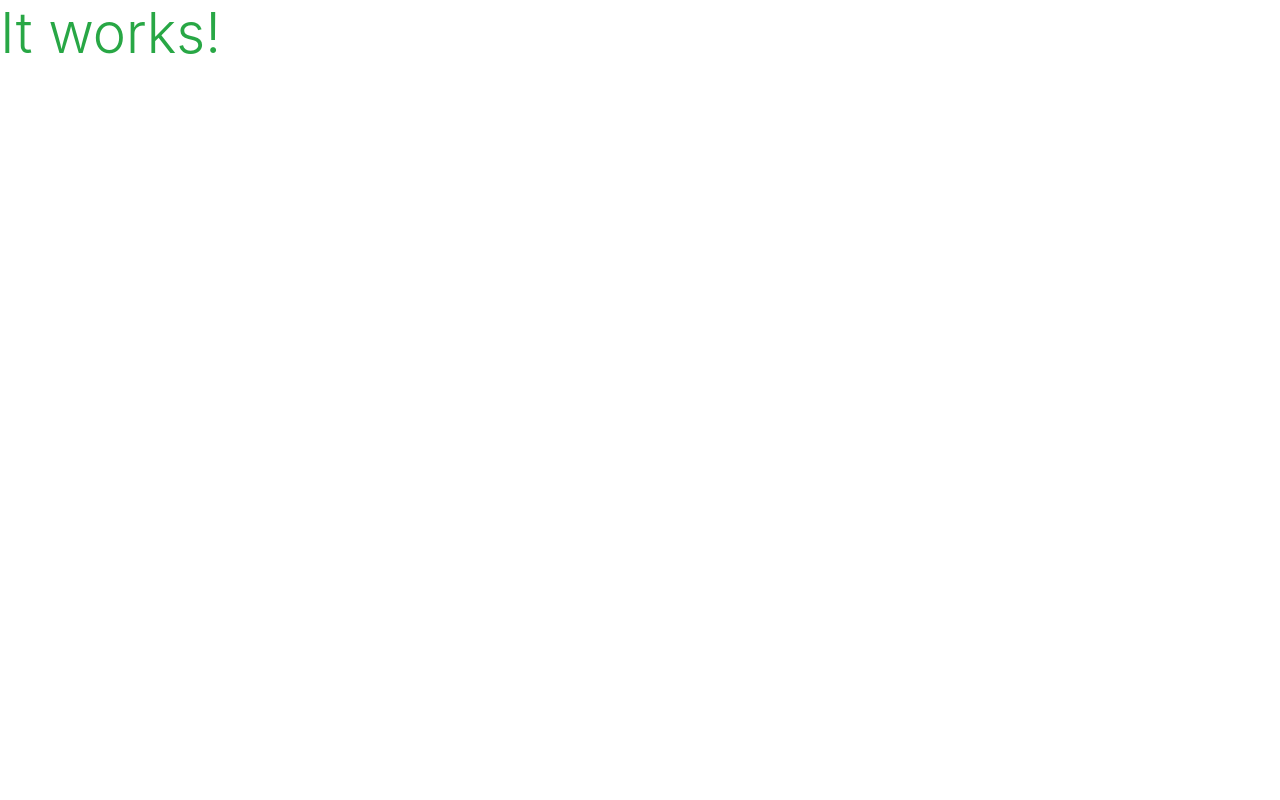
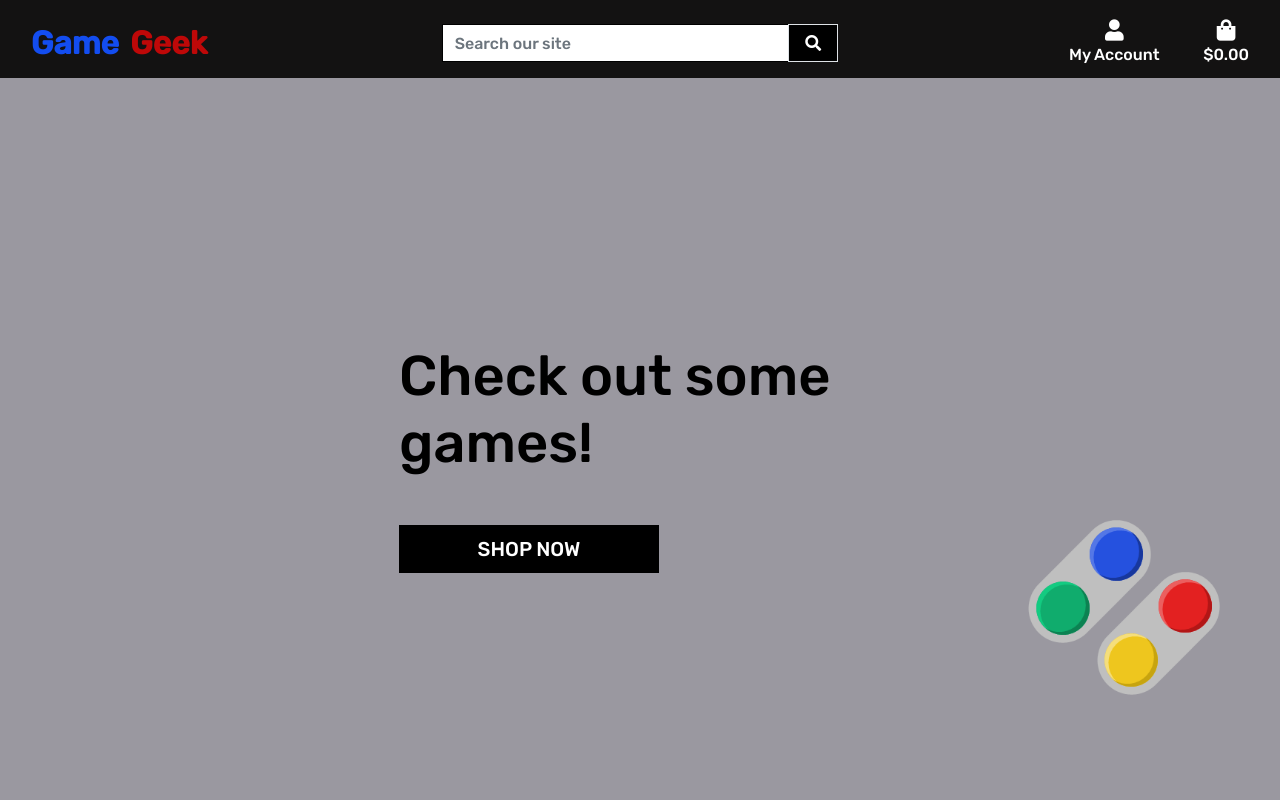
Before and after one commit to Harbs1999/game_geek, a Django app: page / in a window 1280 px wide. Before the commit the page is almost empty. Run offline with Django 3.2, Linux system fonts and the light colour scheme; some libraries are stand-ins or nearby versions.

Commit message:
Added homepage header, nav and css

```diff
--- a/game_geek/settings.py
+++ b/game_geek/settings.py
@@ -147,6 +147,10 @@ USE_TZ = True
 # https://docs.djangoproject.com/en/3.2/howto/static-files/
 
 STATIC_URL = '/static/'
+STATICFILES_DIRS = (os.path.join(BASE_DIR, 'static'),)
+
+MEDIA_URL = '/media/'
+MEDIA_ROOT = os.path.join(BASE_DIR, 'media')
 
 # Default primary key field type
 # https://docs.djangoproject.com/en/3.2/ref/settings/#default-auto-field
--- a/game_geek/urls.py
+++ b/game_geek/urls.py
@@ -15,9 +15,11 @@ Including another URLconf
 """
 from django.contrib import admin
 from django.urls import path, include
+from django.conf import settings
+from django.conf.urls.static import static
 
 urlpatterns = [
     path('admin/', admin.site.urls),
     path('accounts/', include('allauth.urls')),
     path('', include('home.urls')),
-]
+] + static(settings.MEDIA_URL, document_root=settings.MEDIA_ROOT)
--- a/home/templates/home/index.html
+++ b/home/templates/home/index.html
@@ -1,6 +1,27 @@
 {% extends "base.html" %}
 {% load static %}
 
+{% block page_header %}
+    <div class="container header-container">
+        <div class="row">
+            <div class="col"></div>
+        </div>
+    </div>
+{% endblock %}
+
 {% block content %}
-    <h1 class="display-4 text-success">It works!</h1>
+    <div class="container h-100 ">
+        <div class="row h-100 justify-content-center">
+            <div class="col-7 col-md-6 my-auto">
+                <h1 class="display-4 logo-font text-black">
+                    Check out some games!
+                </h1>
+                <div class="my-5">
+                    <h4>
+                        <a href="" class="shop-now-button btn btn-lg rounded-0 text-uppercase">Shop Now</a>
+                    </h4>
+                </div>
+            </div>
+        </div>
+    </div>
 {% endblock %}
--- a/home/urls.py
+++ b/home/urls.py
@@ -1,4 +1,3 @@
-from django.contrib import admin
 from django.urls import path
 from . import views
 
--- a/home/views.py
+++ b/home/views.py
@@ -2,8 +2,8 @@ from django.shortcuts import render
 
 # Create your views here.
 
+
 def index(request):
     """ Renders the home page """
 
-
     return render(request, 'home/index.html')
--- /dev/null
+++ b/static/css/base.css
@@ -0,0 +1,89 @@
+html {
+    height: 100%;
+}
+
+body {
+    background: url('/media/bg-img.png') no-repeat center center fixed;
+    background-size: cover;
+    height: calc(100vh - 164px);
+    color: #555;
+    font-family: 'Rubik', sans-serif !important;
+}
+
+#topnav {
+    background-color: rgb(19, 18, 18);
+}
+
+.logo-1 {
+    color: rgba(19, 79, 245, 0.979);
+}
+
+.logo-2 {
+    color: rgba(194, 8, 8, 0.979);
+}
+
+/* from Bulma */
+.icon {
+    align-items: center;
+    display: inline-flex;
+    justify-content: center;
+    height: 1.5rem;
+    width: 1.5rem;
+}
+
+.main-logo-link {
+    width: fit-content;
+}
+
+.shop-now-button {
+    background: black;
+    color: white;
+    min-width: 260px;
+}
+
+.btn-black {
+    background: black;
+    color: white;
+}
+
+.shop-now-button:hover,
+.shop-now-button:active,
+.shop-now-button:focus,
+.btn-black:hover,
+.btn-black:active,
+.btn-black:focus {
+    background: #222;
+    color: white;
+}
+
+.text-black {
+    color: #000 !important;
+}
+
+.border-black {
+    border: 1px solid black !important;
+}
+
+/* -------------------------------- Media Queries */
+
+/* Slightly larger container on xl screens */
+@media (min-width: 1200px) {
+  .container {
+    max-width: 80%;
+  }
+}
+
+/* fixed top navbar only on medium and up */
+@media (min-width: 992px) {
+    .fixed-top-desktop-only {
+        position: fixed;
+        top: 0;
+        right: 0;
+        left: 0;
+        z-index: 1030;
+    }
+
+    .header-container {
+        padding-top: 164px;
+    }
+}
--- a/templates/base.html
+++ b/templates/base.html
@@ -15,6 +15,10 @@
 
     {% block corecss %}
     <link rel="stylesheet" href="https://stackpath.bootstrapcdn.com/bootstrap/4.4.1/css/bootstrap.min.css" integrity="sha384-Vkoo8x4CGsO3+Hhxv8T/Q5PaXtkKtu6ug5TOeNV6gBiFeWPGFN9MuhOf23Q9Ifjh" crossorigin="anonymous">
+    <link rel="stylesheet" href="{% static 'css/base.css' %}">
+    <link rel="preconnect" href="https://fonts.googleapis.com">
+    <link rel="preconnect" href="https://fonts.gstatic.com" crossorigin>
+    <link href="https://fonts.googleapis.com/css2?family=Rubik:wght@500&display=swap" rel="stylesheet">
     {% endblock %}
 
     {% block extra_css %}
@@ -24,6 +28,7 @@
     <script src="https://code.jquery.com/jquery-3.4.1.slim.min.js" integrity="sha384-J6qa4849blE2+poT4WnyKhv5vZF5SrPo0iEjwBvKU7imGFAV0wwj1yYfoRSJoZ+n" crossorigin="anonymous"></script>
     <script src="https://cdn.jsdelivr.net/npm/popper.js@1.16.0/dist/umd/popper.min.js" integrity="sha384-Q6E9RHvbIyZFJoft+2mJbHaEWldlvI9IOYy5n3zV9zzTtmI3UksdQRVvoxMfooAo" crossorigin="anonymous"></script>
     <script src="https://stackpath.bootstrapcdn.com/bootstrap/4.4.1/js/bootstrap.min.js" integrity="sha384-wfSDF2E50Y2D1uUdj0O3uMBJnjuUD4Ih7YwaYd1iqfktj0Uod8GCExl3Og8ifwB6" crossorigin="anonymous"></script>
+    <link rel="stylesheet" href="https://use.fontawesome.com/releases/v5.15.4/css/all.css" integrity="sha384-DyZ88mC6Up2uqS4h/KRgHuoeGwBcD4Ng9SiP4dIRy0EXTlnuz47vAwmeGwVChigm" crossorigin="anonymous">
     {% endblock %}
 
     {% block extra_js %}
@@ -32,7 +37,69 @@
     <title>Game Geek {% block extra_title %}{% endblock %}</title>
   </head>
   <body>
-      <header class="container-fluid fixed-top"></header>
+      <header class="container-fluid fixed-top">
+        <div id="topnav" class="row pt-lg-2 d-none d-lg-flex">
+          <div class="col-12 col-lg-4 my-auto py-1 py-lg-0 text-center text-lg-left">
+            <a href="{% url 'home' %}" class="nav-link main-logo-link">
+              <h2 class="logo-font text-blank my-2"><strong class="logo-1 mr-1">Game</strong> <strong class="logo-2">Geek</strong></h2>
+
+            </a>
+          </div>
+          <div class="col-12 col-lg-4 my-auto py-1 py-lg-0">
+              <!-- Pasted from source code of Boutique Ado mini project - Code Institute -->
+              <form method="GET" action="">
+                  <div class="input-group w-100">
+                      <input class="form-control border border-black rounded-0" type="text" name="q" placeholder="Search our site">
+                      <div class="input-group-append">
+                          <button class="form-control btn btn-black border rounded-0" type="submit">
+                              <span class="icon">
+                                  <i class="fas fa-search"></i>
+                              </span>
+                          </button>
+                      </div>
+                  </div>
+              </form>
+          </div>
+          <div class="col-12 col-lg-4 my-auto py-1 py-lg-0">
+            <ul class="list-inline list-unstyled text-center text-lg-right my-0">
+              <li class="list-inline-item dropdown">
+                  <a class="text-white nav-link" href="#" id="user-options" data-toggle="dropdown" aria-haspopup="true" aria-expanded="false">
+                      <div class="text-center">
+                          <div><i class="fas fa-user fa-lg"></i></div>
+                          <p class="my-0">My Account</p>
+                      </div>
+                  </a>
+                  <div class="dropdown-menu border-0" aria-labelledby="user-options">
+                      {% if request.user.is_authenticated %}
+                          {% if request.user.is_superuser %}
+                              <a href="" class="dropdown-item">Product Management</a>
+                          {% endif %}
+                          <a href="" class="dropdown-item">My Profile</a>
+                          <a href="{% url 'account_logout' %}" class="dropdown-item">Logout</a>
+                      {% else %}
+                          <a href="{% url 'account_signup' %}" class="dropdown-item">Register</a>
+                          <a href="{% url 'account_login' %}" class="dropdown-item">Login</a>
+                      {% endif %}
+                  </div>
+              </li>
+              <li class="list-inline-item">
+                <a class="{% if grand_total %}text-success font-weight-bold{% else %}text-white{% endif %} nav-link" href="">
+                  <div class="text-center">
+                      <div><i class="fas fa-shopping-bag fa-lg"></i></div>
+                      <p class="my-0">
+                          {% if grand_total %}
+                              ${{ grand_total|floatformat:2 }}
+                          {% else %}
+                              $0.00
+                          {% endif %}
+                      </p>
+                  </div>
+                </a>
+              </li>
+            </ul>
+          </div>
+        </div>
+      </header>
 
       {% if messages %}
         <div class="message-container"></div>
```
Also changed, not shown: media/bg-img.png (added).
